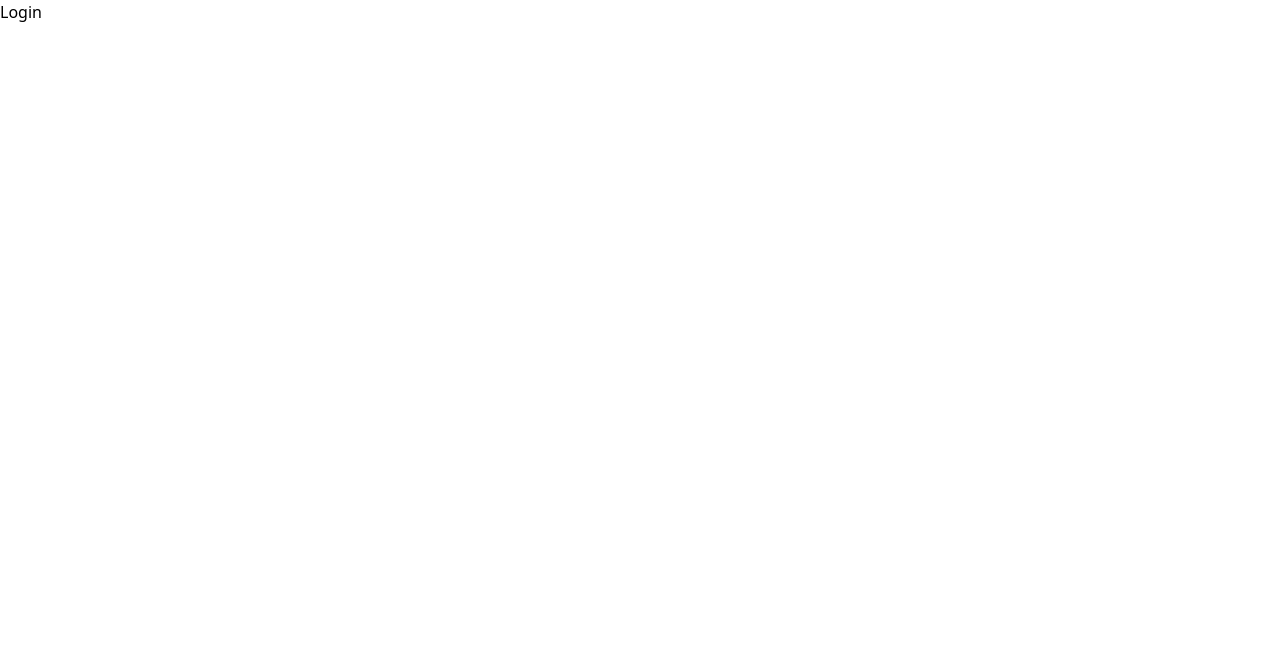
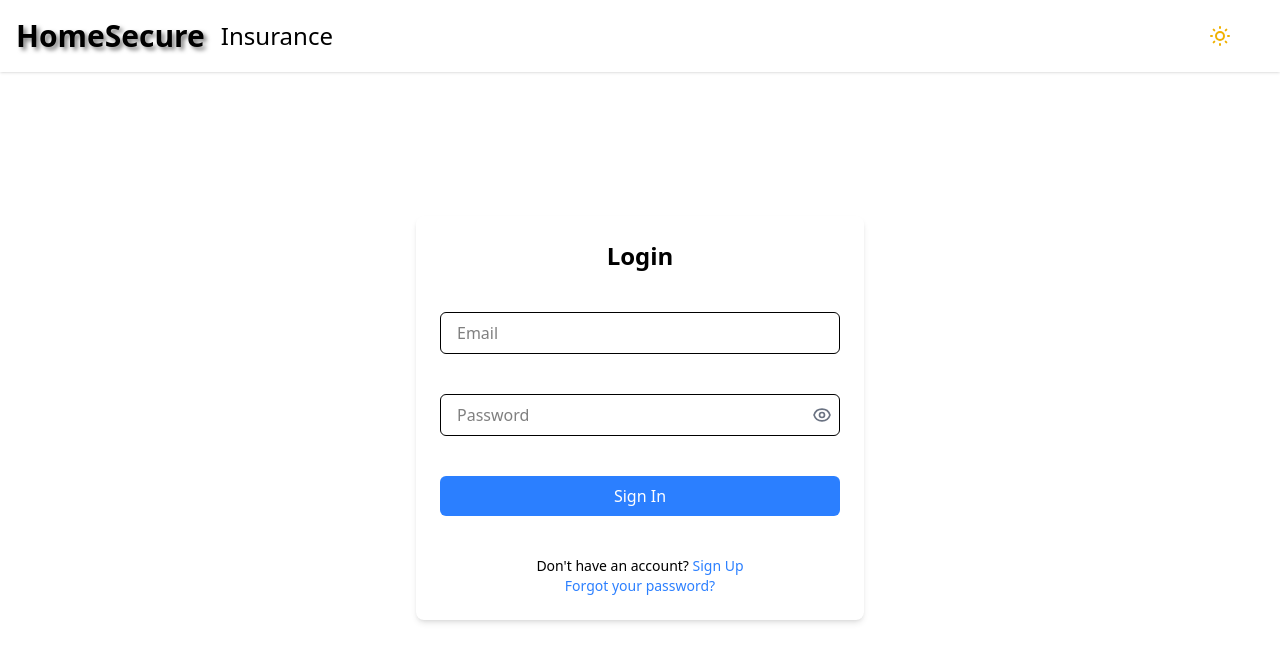
Before and after one commit to Sisi-tech/HouseSecure, a React (Vite) app: page /login in a window 1280 px wide. Shown: the top 662 px of the page. Built offline with nearby package versions, Linux system fonts and the light colour scheme.

Commit message:
updated login page

```diff
--- a/package.json
+++ b/package.json
@@ -17,7 +17,8 @@
     "prop-types": "^15.8.1",
     "react": "^18.3.1",
     "react-dom": "^18.3.1",
-    "react-router-dom": "^7.1.3"
+    "react-router-dom": "^7.1.3",
+    "tailwindcss-textshadow": "^2.1.3"
   },
   "devDependencies": {
     "@eslint/js": "^9.17.0",
--- a/src/App.jsx
+++ b/src/App.jsx
@@ -3,25 +3,18 @@ import './index.css'
 import { BrowserRouter, Routes, Route } from "react-router-dom";
 import Home from './components/home';
 import Login from './components/login';
-import SignUp from './components/signup';
+import SignUp from './components/signUp';
+import ResetPassword from './components/resetPassword';
 
 function App() {
 
   return (
     <BrowserRouter>
     <Routes>
-      <Route
-        path='/'
-        element={<Home />}
-      />
-      <Route
-        path='/login'
-        element={<Login />}
-      />
-      <Route
-        path='/signUp'
-        element={<SignUp />}
-      />
+      <Route path='/' element={<Home />}/>
+      <Route path='/login' element={<Login />}/>
+      <Route path='/signUp' element={<SignUp />}/>
+      <Route path="/resetPassword" element={<ResetPassword />} />
     </Routes>
     </BrowserRouter>
   )
--- a/src/components/home.jsx
+++ b/src/components/home.jsx
@@ -8,7 +8,7 @@ const Home = () => {
             className="min-h-screen bg-cover bg-center"
             style={{ backgroundImage: `url(${backgroundImage})`}}
         >
-            <Navbar />
+            <Navbar isAuthenticated={false} showLoginSignUp={true} />
         </div>
     )
 };
--- a/src/components/login.jsx
+++ b/src/components/login.jsx
@@ -1,9 +1,89 @@
-import React from 'react';
+import React, { useState } from 'react';
+import Navbar from './navbar';
+import { Link } from "react-router-dom";
+import { EyeIcon, EyeOffIcon } from '@heroicons/react/outline';
 
 const Login = () => {
+    const [showPassword, setShowPassword] = useState(false);
+    const [email, setEmail] = useState("");
+    const [password, setPassword] = useState("");
+    const [emailError, setEmailError] = useState("");
+
+    const handleEmailChange = (e) => {
+        setEmail(e.target.value);
+        if (e.target.validity.valid) {
+            setEmailError("");
+        }
+    }
+
+    const handlePasswordChange = (e) => {
+        setPassword(e.target.value);
+    }
+
+    const togglePasswordVisibility = () => {
+        setShowPassword((prevState) => !prevState);
+    };
+
+    const handleSubmit = (e) => {
+        e.preventDefault();
+        if (!email || !email.includes("@")) {
+            setEmailError('Please enter a valid email address');
+        }
+    }
+
     return (
-        <div>
-            <h1>Login</h1>
+        <div className='min-h-screen flex flex-col'>
+            <Navbar isAuthenticated={true} showLoginSignUp={false} className="w-full fixed top-0 left-0 z-50" />
+            <div className='flex flex-col items-center justify-center w-full mt-20 sm:mt-28 md:mt-32 lg:mt-36'>
+                <div className='w-full max-w-md p-6 bg-white shadow-md rounded-lg'>
+                    <form onSubmit={handleSubmit} className="space-y-10">
+                        <legend className='text-2xl font-bold text-center'>Login</legend>
+                        <div className='flex flex-col space-y-10'>
+                            <input
+                                type="email"
+                                value={email}
+                                onChange={handleEmailChange}
+                                placeholder='Email'
+                                className='w-full px-4 py-2 border rounded-md focus:outline-none focus:ring-2 focus:ring-blue-500'
+                                required
+                                pattern="^[a-zA-Z0-9._%+-]+@[a-zA-Z0-9.-]+\.[a-zA-Z]{2,)$"
+                            />
+                            {emailError && <p className="text-red-500 text-xs">{emailError}</p>}
+                            <div className='relative'>
+                                <input
+                                    type={showPassword ? "text" : "password"}
+                                    placeholder="Password"
+                                    className="w-full px-4 py-2 border rounded-md focus:outline-none focus:ring-2 focus:ring-blue-500"
+                                    value={password}
+                                    onChange={handlePasswordChange}
+                                />
+                                <button
+                                    type="button"
+                                    onClick={togglePasswordVisibility}
+                                    className="absolute inset-y-0 right-2 flex items-center"
+                                    aria-label={showPassword ? "Hide Password" : "Show Password"}
+                                >
+                                    {showPassword ? (
+                                        <EyeOffIcon className='h-5 w-5 text-gray-500' />
+                                    ): (
+                                        <EyeIcon className='h-5 w-5 text-gray-500' />
+                                    )}
+                                </button>
+                            </div>
+                            <button type="submit" className="w-full py-2 bg-blue-500 text-white rounded-md hover:bg-blue-700 transition">Sign In</button>
+                            <div className='text-sm text-center'>
+                                <p>
+                                    Don't have an account?{" "}
+                                    <Link to="/signUp" className='text-blue-500 hover:underline'>Sign Up</Link>
+                                </p>
+                                <p>
+                                    <Link to="/resetPassword" className='text-blue-500 hover:underline'>Forgot your password?</Link>
+                                </p>
+                            </div>
+                        </div>
+                    </form>
+                </div>
+            </div>
         </div>
     )
 };
--- a/src/components/navbar.jsx
+++ b/src/components/navbar.jsx
@@ -1,10 +1,11 @@
 import React, { useState, useEffect } from 'react';
-import { Link } from 'react-router-dom';
+import { Link, useLocation } from 'react-router-dom';
 import LightDarkMode from './lightDarkMode';
 import "../index.css";
 
-const Navbar = () => {
+const Navbar = ({ isAuthenticated, showLoginSignUp }) => {
     const [theme, setTheme] = useState(localStorage.getItem("theme") || "light");
+    const location = useLocation();
 
     useEffect(() => {
         const savedTheme = localStorage.getItem("theme");
@@ -20,19 +21,29 @@ const Navbar = () => {
 
     return (
         <div className='min-w-min flex justify-between items-center p-4 bg-gray-100 shadow' data-theme={theme}>
-                <ul className='flex gap-4 items-center'>
-                    <li className='font-bold text-xl'>HomeSecure</li>
-                    <li>Insurance</li>
+                <ul className='flex gap-2 md:gap-4 items-center'>
+                    <li className='font-bold text-2xl  md:text-2xl lg:text-3xl' style={{ textShadow: "3px 3px 4px rgba(0, 0, 0, 0.5)" }}>
+                        <Link to="/">HomeSecure</Link>
+                    </li>
+                    <li className='md:text-xl lg:text-2xl invisible md:visible'>Insurance</li>
                 </ul>
-                <div className='flex gap-6 items-center'>
+                <div className='flex gap-2 md:gap-6 items-center'>
                     <LightDarkMode theme={theme} setTheme={setTheme} />
-                    <ul className='flex gap-4'>
-                        <li>
-                            <Link to="/login" className='hover:text-blue-600'>Login</Link>
-                        </li>
-                        <li>
-                            <Link to="/signUp" className='hover:text-blue-600'>SignUp</Link>
-                        </li>
+                    <ul className='flex gap-2 md:gap-4'>
+                        {isAuthenticated && location.pathname !== "/signUp" && location.pathname === "/logIn" ? (
+                            <li>
+                                <Link to="/" className='px-4 py-2 rounded-full shadow-md  hover:text-blue-500 transition duration-300'>Log Out</Link>
+                            </li>
+                        ) : showLoginSignUp && location.pathname !== "/signUp" ? (
+                            <>
+                                <li>
+                                    <Link to="/login" className='px-4 py-2 rounded-full shadow-md  hover:text-blue-500 transition duration-300'>Login</Link>
+                                </li>
+                                <li>
+                                    <Link to="/signUp" className='px-4 py-2 rounded-full shadow-md hover:text-blue-500 transition duration-300'>SignUp</Link>
+                                </li>
+                            </>
+                        ) : null}
                     </ul>
                 </div>
         </div>
--- /dev/null
+++ b/src/components/resetPassword.jsx
@@ -0,0 +1,11 @@
+import React from "react";
+import Navbar from "./navbar";
+
+export default function ResetPassword() {
+    return (
+        <div>
+            <Navbar />
+            Reset password
+        </div>
+    )
+}
--- a/src/components/signUp.jsx
+++ b/src/components/signUp.jsx
@@ -1,9 +1,11 @@
 import React from 'react';
+import Navbar from './navbar';
 
 const SignUp = () => {
     return (
         <div>
-            <h1>SignUp</h1>
+            <Navbar isAuthenticated={true} showLoginSignUp={false} />
+            <h1>sign up page</h1>
         </div>
     )
 };
--- a/src/index.css
+++ b/src/index.css
@@ -1,7 +1,7 @@
 @import "tailwindcss";
 
 [data-theme="dark"] {
-    background-color: #2d2d2d;
+    background-color: #231a61;
     color: white;
 }
 [data-theme="light"] {
```
Also changed, not shown: 1 other file (tests, documents, lock files or other folders).
